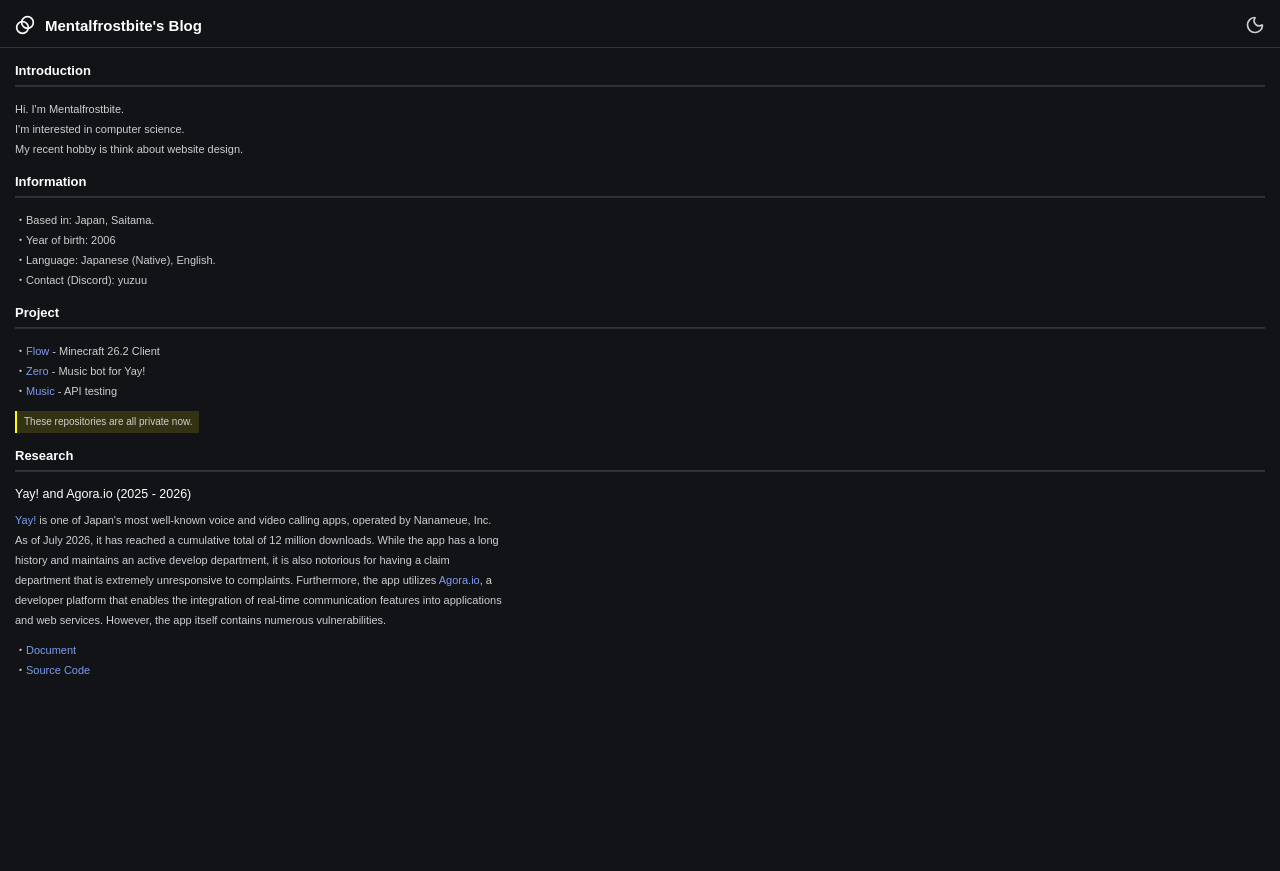
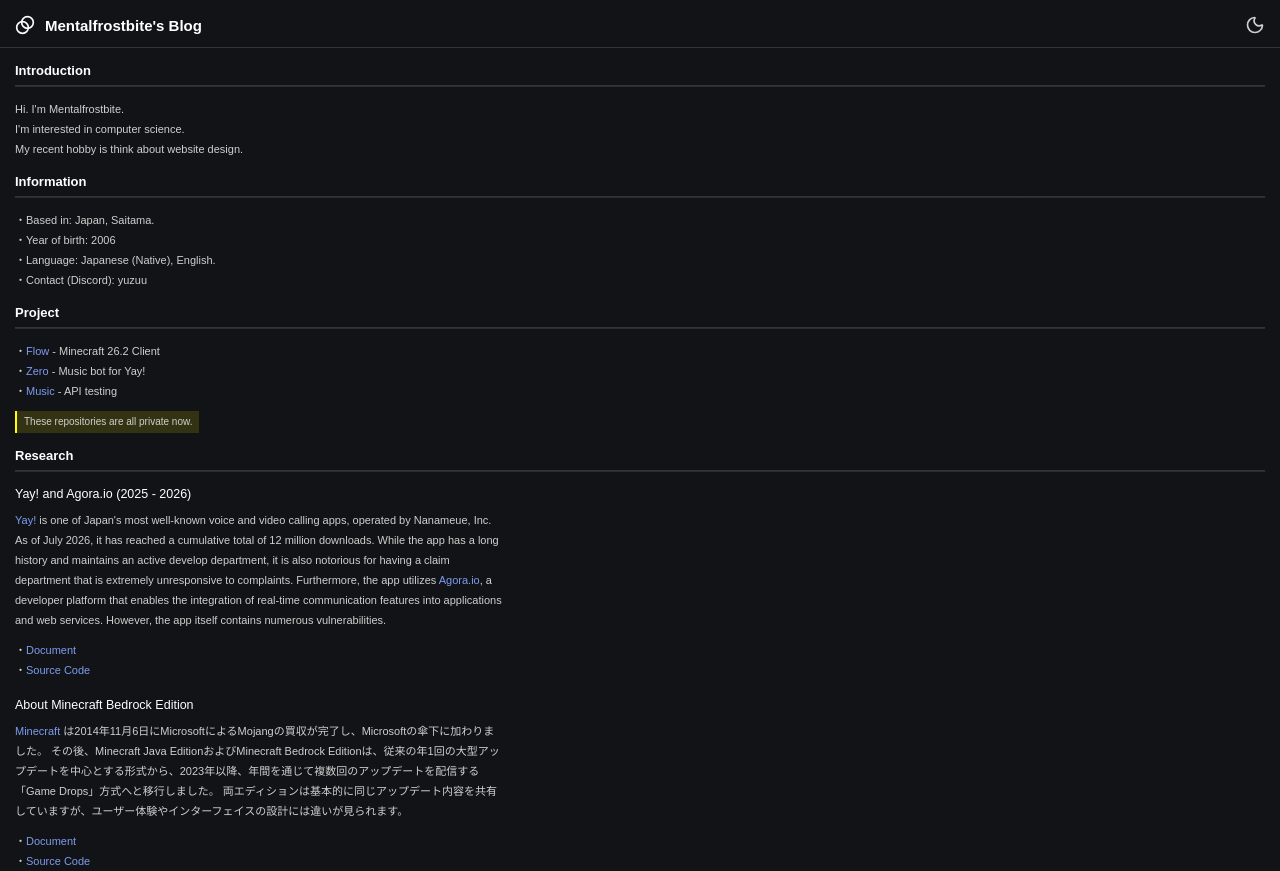
Before and after one commit to mqnnko/Blog, a plain HTML site: page index.html in a window 1280 px wide. Before the commit the page ends 800 px from the top, so only its background shows below. Drawn offline with nearby package versions, Linux system fonts and the light colour scheme.

Commit message:
Update website

```diff
--- a/index.html
+++ b/index.html
@@ -74,12 +74,31 @@
             </p>
 
             <div class="links">
+                <div class="h2" style="padding-bottom: 15px;">
+                    ・<a href="https://yay.space/" target="_blank">Document</a> <br>
+                    ・<a href="https://yay.space/" target="_blank">Source Code</a>
+                </div>
+            </div>
+        </div>
+
+        <div class="texts">
+            <h3 class="h1">About Minecraft Bedrock Edition</h3>
+            <p class="h3">
+                <a href="https://yay.space/" target="_blank">Minecraft</a>
+                は2014年11月6日にMicrosoftによるMojangの買収が完了し、Microsoftの傘下に加わりました。
+                その後、Minecraft Java EditionおよびMinecraft Bedrock
+                Editionは、従来の年1回の大型アップデートを中心とする形式から、2023年以降、年間を通じて複数回のアップデートを配信する「Game Drops」方式へと移行しました。
+                両エディションは基本的に同じアップデート内容を共有していますが、ユーザー体験やインターフェイスの設計には違いが見られます。
+            </p>
+
+            <div class="links">
                 <div class="h2">
                     ・<a href="https://yay.space/" target="_blank">Document</a> <br>
                     ・<a href="https://yay.space/" target="_blank">Source Code</a>
                 </div>
             </div>
         </div>
+
     </section>
 </body>
 
```
